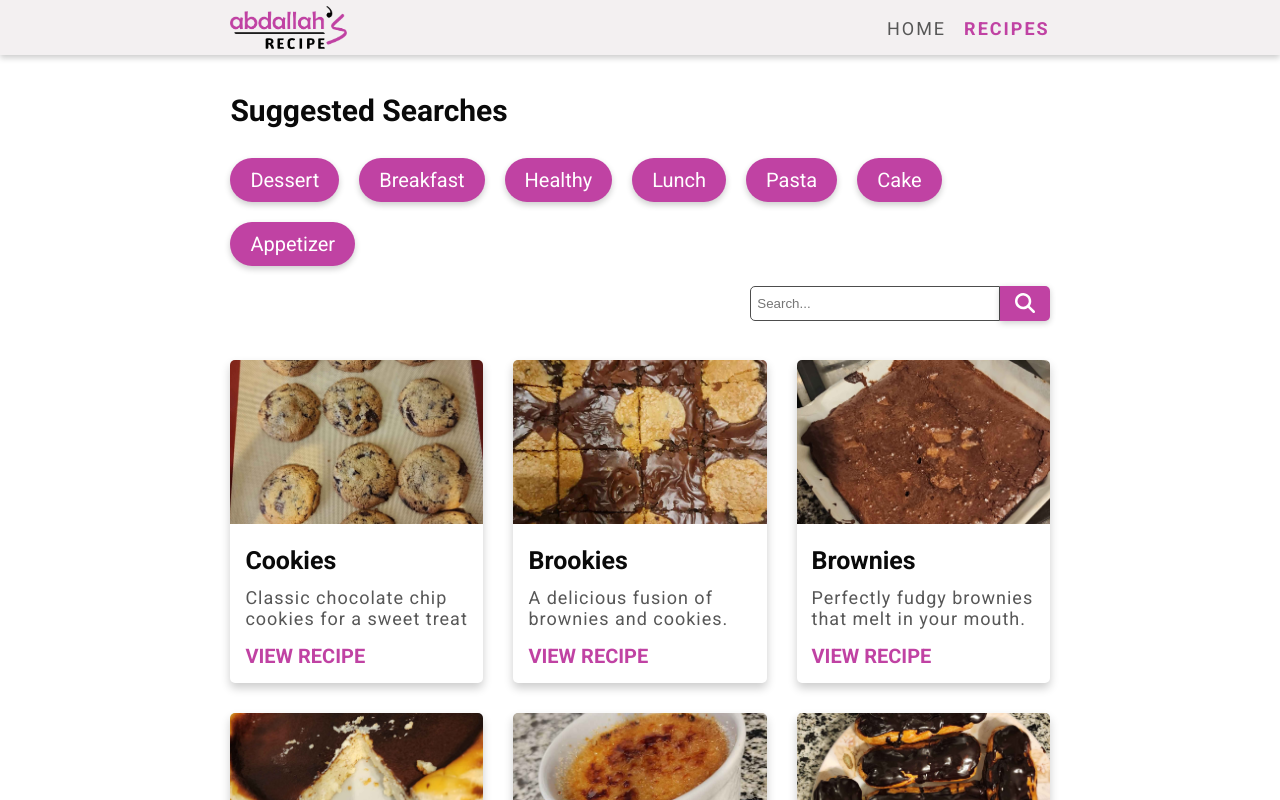
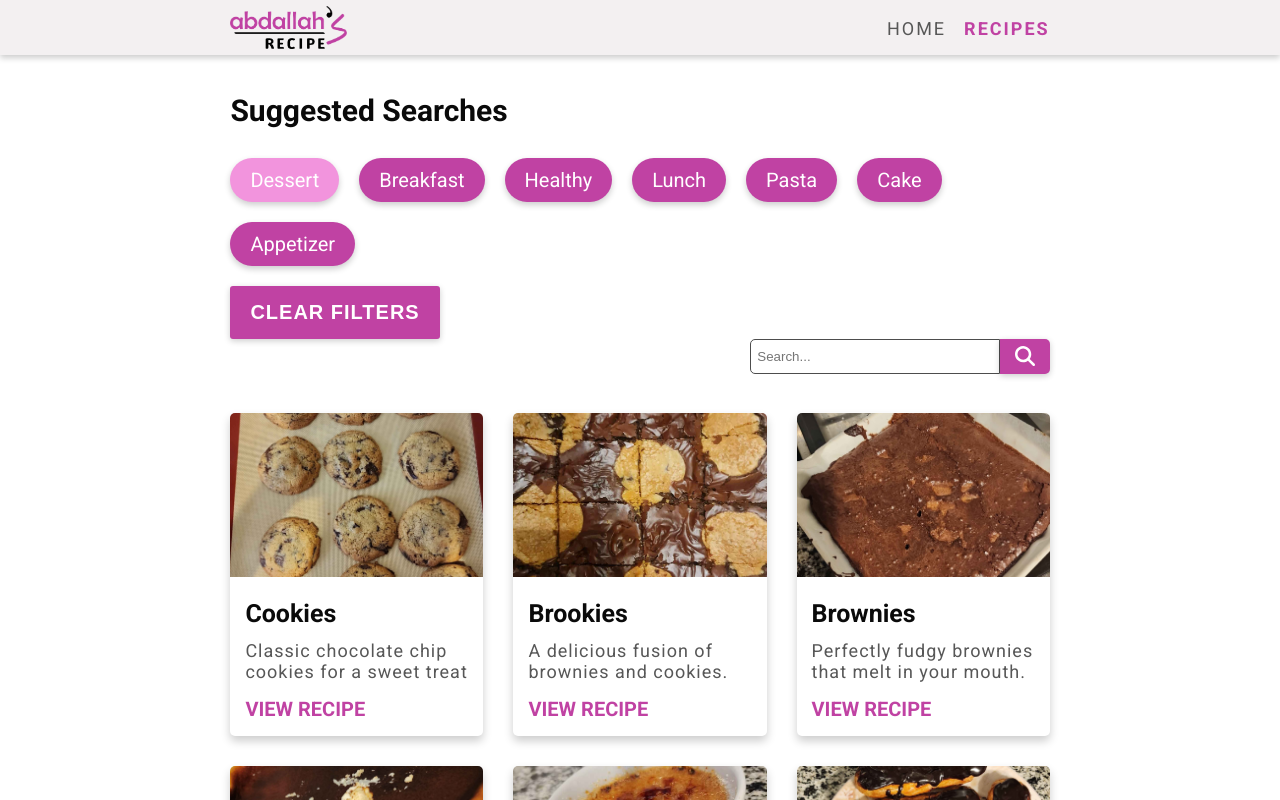
Before and after one commit to Abdallah1321/recipe-app, a React (Create React App) app: page /recipes in a window 1280 px wide. Both pictures are taken after a click on the element "Dessert". Shown: the top 800 px of the page. Built offline with nearby package versions, Linux system fonts and the light colour scheme.

Commit message:
Fixed filters

```diff
--- a/src/components/SearchBar.js
+++ b/src/components/SearchBar.js
@@ -2,28 +2,33 @@ import { FontAwesomeIcon } from "@fortawesome/react-fontawesome";
 import { faSearch } from "@fortawesome/free-solid-svg-icons";
 import { useState, useEffect } from "react";
 
-export default function SearchBar({ onSearch, recipeData }) {
+export default function SearchBar({
+  onSearch,
+  recipeData,
+  activeFilters,
+  onClearFilters,
+}) {
   const [filters, setFilters] = useState([]);
 
   // Extract all filters from recipeData when the component mounts
   useEffect(() => {
     const allFilters = new Set();
-    recipeData.forEach(recipe => {
-      recipe.filters.forEach(filter => allFilters.add(filter)); // Add filters to a Set (no duplicates)
+    recipeData.forEach((recipe) => {
+      recipe.filters.forEach((filter) => allFilters.add(filter));
     });
-    setFilters([...allFilters]); // Convert the Set to an array
+    setFilters([...allFilters]);
   }, [recipeData]);
 
   const handleFilterClick = (filter) => {
-    // Filter recipes based on the selected filter
-    const filteredRecipes = recipeData.filter(recipe =>
-      recipe.filters.includes(filter) // Check if the recipe includes the selected filter
-    );
-    onSearch(filteredRecipes); // Pass the filtered recipes to the parent component
+    // Toggle filter selection
+    const updatedFilters = activeFilters.includes(filter)
+      ? activeFilters.filter((f) => f !== filter) // Remove filter if already active
+      : [...activeFilters, filter]; // Add filter if not active
+    onSearch(updatedFilters); // Pass updated filters to parent component
   };
 
   const handleTextSearch = (e) => {
-    onSearch(e.target.value); // Pass the text search term to parent component
+    onSearch(e.target.value); // Pass text search term to parent component
   };
 
   return (
@@ -33,21 +38,35 @@ export default function SearchBar({ onSearch, recipeData }) {
         {filters.map((filter, index) => (
           <div
             key={index}
-            style={{ animationDelay: index * 0.1 + "s" }}
+            style={{
+              animationDelay: index * 0.1 + "s",
+              backgroundColor: activeFilters.includes(filter)
+                ? "#f294dd"
+                : "#c042a3", // Highlight active filters
+            }}
             className="search-item"
-            onClick={() => handleFilterClick(filter)} // Trigger filtering when a filter is clicked
+            onClick={() => handleFilterClick(filter)}
           >
             {filter}
           </div>
         ))}
       </div>
 
+      {/* Active Filters */}
+      {activeFilters.length > 0 && (
+        <div className="active-filters">
+          <button className="btn clear-filters" onClick={onClearFilters}>
+            Clear Filters
+          </button>
+        </div>
+      )}
+
       {/* Search input field */}
       <div className="search-box">
         <input
           type="text"
           placeholder="Search... "
-          onChange={handleTextSearch} // Trigger text-based search
+          onChange={handleTextSearch}
         />
         <button className="btn">
           <FontAwesomeIcon icon={faSearch} />
--- a/src/pages/Recipes.js
+++ b/src/pages/Recipes.js
@@ -4,14 +4,19 @@ import recipeData from "../assets/data.js";
 import { useState } from "react";
 
 export default function Recipes() {
-  const [filteredData, setFilteredData] = useState(recipeData); // All recipes or filtered results
+  const [filteredData, setFilteredData] = useState(recipeData); // Filtered recipes
+  const [activeFilters, setActiveFilters] = useState([]); // List of active filters
 
   const handleSearch = (searchTerm) => {
     if (Array.isArray(searchTerm)) {
-      // This is a filter search, update the filtered data with the filtered recipes
-      setFilteredData(searchTerm);
+      // Update active filters and filter recipes
+      setActiveFilters(searchTerm);
+      const filtered = recipeData.filter((recipe) =>
+        searchTerm.every((filter) => recipe.filters.includes(filter))
+      );
+      setFilteredData(filtered);
     } else {
-      // This is a text search, filter recipes by name
+      // Perform text-based search
       const filtered = recipeData.filter((item) =>
         item.name.toLowerCase().includes(searchTerm.toLowerCase())
       );
@@ -19,16 +24,31 @@ export default function Recipes() {
     }
   };
 
+  const handleClearFilters = () => {
+    // Clear active filters and reset data
+    setActiveFilters([]);
+    setFilteredData(recipeData);
+  };
 
   return (
     <div>
-      <SearchBar onSearch={handleSearch} recipeData={recipeData} />
+      <SearchBar
+        onSearch={handleSearch}
+        recipeData={recipeData}
+        activeFilters={activeFilters}
+        onClearFilters={handleClearFilters} // Pass clear filters handler
+      />
       <div className="recipes-container">
-        {filteredData.map((recipe, index) => (
-          <RecipeCard key={index} recipe={recipe} />
-        ))}
+        {filteredData.length > 0 ? (
+          filteredData.map((recipe, index) => (
+            <RecipeCard key={index} recipe={recipe} />
+          ))
+        ) : (
+          <p className="no-results-message">
+            No recipes match your search criteria or filters.
+          </p>
+        )}
       </div>
-
     </div>
   );
 }
--- a/src/styles/partials/_recipes.scss
+++ b/src/styles/partials/_recipes.scss
@@ -3,6 +3,11 @@
   grid-template-columns: repeat(auto-fill, minmax(220px, 1fr));
   grid-gap: 1.5em;
   justify-items: stretch;
+  .no-results-message {
+    font-size: 1.2em;
+    text-align: center;
+    margin-top: 2em;
+  }
 }
 
 .recipe-card {
```
